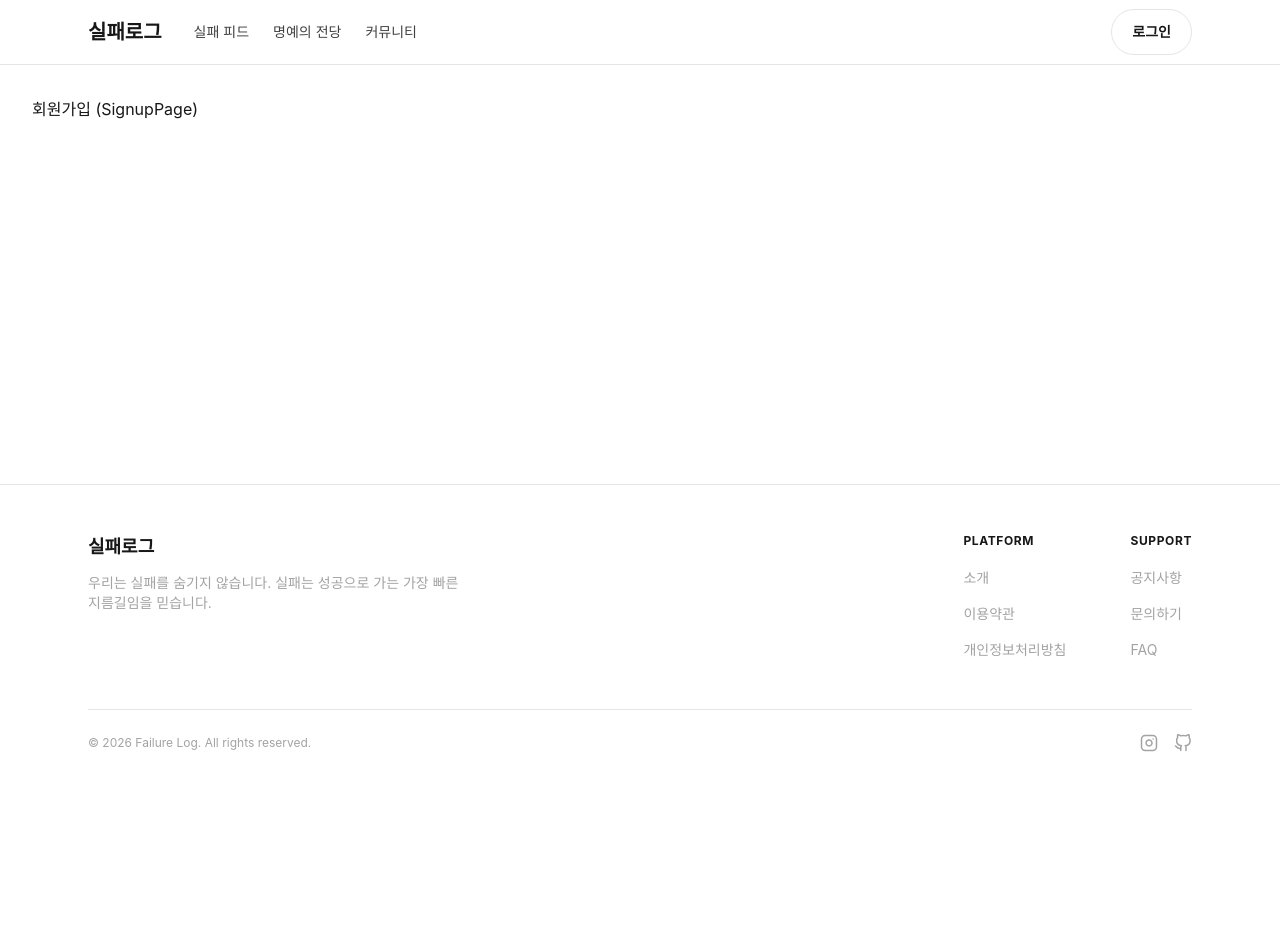
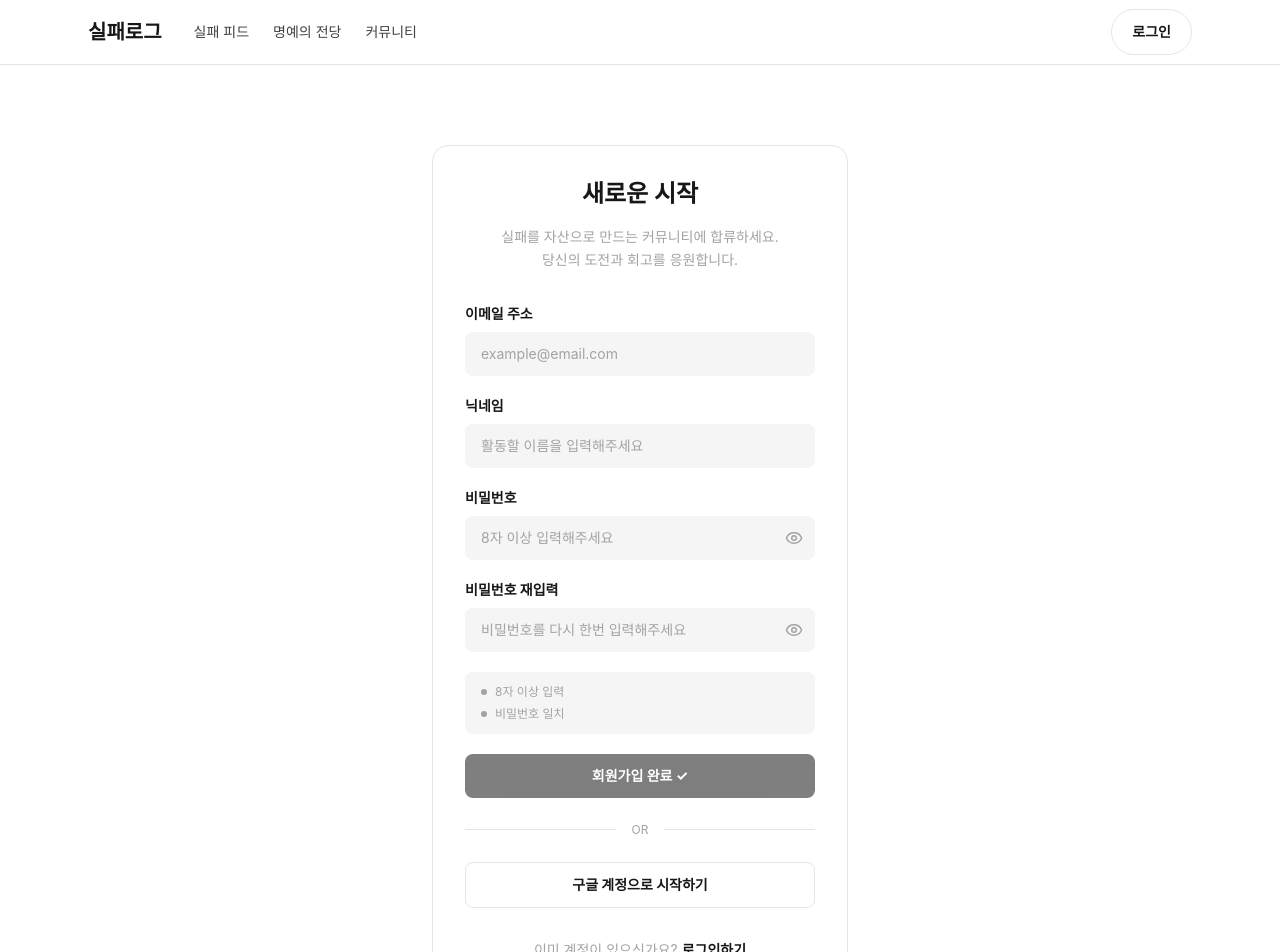
Before and after one commit to skhuthon-5-team/frontend, a React app: page /signup in a window 1280 px wide. Shown: the top 952 px of the page. Before the commit the page ends 800 px from the top, so only its background shows below. Built offline with nearby package versions, Linux system fonts and the light colour scheme; the HTML template or start-up script is replaced by a standard one.

Commit message:
feat: 회원가입 페이지 구현 (#16)

```diff
--- a/src/pages/SignupPage.jsx
+++ b/src/pages/SignupPage.jsx
@@ -1,3 +1,126 @@
+import { useState } from "react";
+import { Link, useNavigate } from "react-router-dom";
+import FormField from "../components/ui/FormField";
+import PasswordField from "../components/ui/PasswordField";
+import Button from "../components/ui/Button";
+
+const isValidEmail = (value) => /^[^\s@]+@[^\s@]+\.[^\s@]+$/.test(value);
+
 export default function SignupPage() {
-    return <div className="p-8 text-text-strong">회원가입 (SignupPage)</div>;
-  }
+  const navigate = useNavigate();
+
+  const [email, setEmail] = useState("");
+  const [nickname, setNickname] = useState("");
+  const [password, setPassword] = useState("");
+  const [confirm, setConfirm] = useState("");
+
+  const rules = [
+    { label: "8자 이상 입력", met: password.length >= 8 },
+    { label: "비밀번호 일치", met: confirm.length > 0 && password === confirm },
+  ];
+
+  const canSubmit =
+    isValidEmail(email) &&
+    nickname.trim().length > 0 &&
+    rules.every((rule) => rule.met);
+
+  const handleSubmit = () => {
+    if (!canSubmit) return;
+    navigate("/signup/complete");
+  };
+
+  const handleGoogleSignup = () => {};
+
+  return (
+    <div className="mx-auto max-w-md px-4 py-20">
+      <div className="rounded-2xl border border-border-default bg-surface-base p-8">
+        <h1 className="text-center text-2xl font-bold text-text-strong">
+          새로운 시작
+        </h1>
+        <p className="mt-4 text-center text-sm leading-relaxed text-text-muted">
+          실패를 자산으로 만드는 커뮤니티에 합류하세요.
+          <br />
+          당신의 도전과 회고를 응원합니다.
+        </p>
+
+        <div className="mt-8 flex flex-col gap-5">
+          <FormField
+            label="이메일 주소"
+            type="email"
+            placeholder="example@email.com"
+            value={email}
+            onChange={(e) => setEmail(e.target.value)}
+          />
+          <FormField
+            label="닉네임"
+            placeholder="활동할 이름을 입력해주세요"
+            value={nickname}
+            onChange={(e) => setNickname(e.target.value)}
+          />
+          <PasswordField
+            label="비밀번호"
+            placeholder="8자 이상 입력해주세요"
+            value={password}
+            onChange={(e) => setPassword(e.target.value)}
+          />
+          <PasswordField
+            label="비밀번호 재입력"
+            placeholder="비밀번호를 다시 한번 입력해주세요"
+            value={confirm}
+            onChange={(e) => setConfirm(e.target.value)}
+          />
+
+          <div className="rounded-lg bg-surface-subtle px-4 py-3">
+            <ul className="flex flex-col gap-1.5">
+              {rules.map((rule) => (
+                <li
+                  key={rule.label}
+                  className={`flex items-center gap-2 text-xs ${
+                    rule.met ? "text-text-strong" : "text-text-muted"
+                  }`}
+                >
+                  <span
+                    className={`h-1.5 w-1.5 rounded-full ${
+                      rule.met ? "bg-text-strong" : "bg-text-muted"
+                    }`}
+                  />
+                  {rule.label}
+                </li>
+              ))}
+            </ul>
+          </div>
+
+          <Button
+            variant="primary"
+            className="w-full"
+            onClick={handleSubmit}
+            disabled={!canSubmit}
+          >
+            회원가입 완료 ✓
+          </Button>
+        </div>
+
+        <div className="my-6 flex items-center gap-4">
+          <span className="h-px flex-1 bg-border-default" />
+          <span className="text-xs text-text-muted">OR</span>
+          <span className="h-px flex-1 bg-border-default" />
+        </div>
+
+        <Button
+          variant="secondary"
+          className="w-full"
+          onClick={handleGoogleSignup}
+        >
+          구글 계정으로 시작하기
+        </Button>
+
+        <p className="mt-8 text-center text-sm text-text-muted">
+          이미 계정이 있으신가요?{" "}
+          <Link to="/login" className="font-bold text-text-strong">
+            로그인하기
+          </Link>
+        </p>
+      </div>
+    </div>
+  );
+}
```
